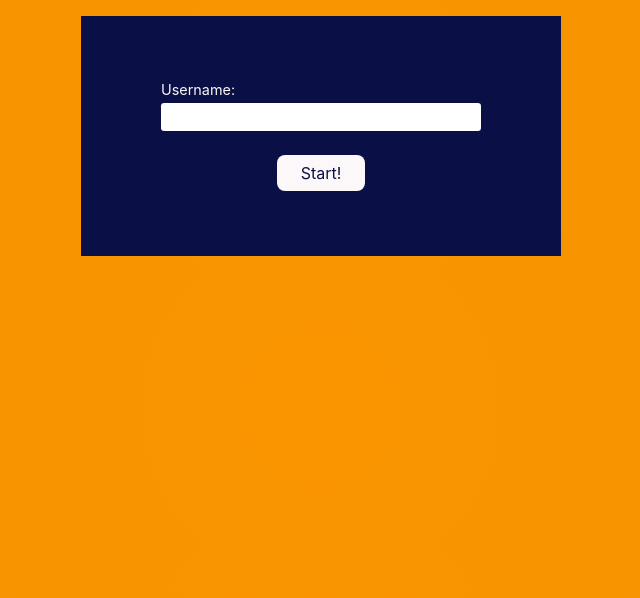
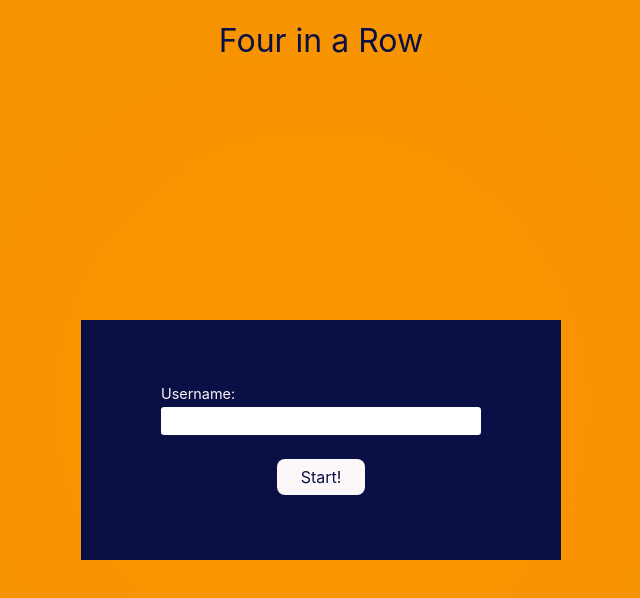
Before and after one commit to aburto22/four-in-a-row, a Next.js app in the folder client/: page / in a window 1280 px wide. Shown: the top 598 px of the page, without its empty margins (319-959 px from the left). Built offline with nearby package versions, Linux system fonts and the light colour scheme.

Commit message:
adding layout

```diff
--- /dev/null
+++ b/client/src/components/Layout/index.tsx
@@ -0,0 +1,15 @@
+import Header from "@components/Header";
+import { StyledDiv } from "./style";
+
+type LayoutProps = {
+  children: React.ReactNode;
+};
+
+const Layout = ({ children }: LayoutProps) => (
+  <StyledDiv>
+    <Header />
+    {children}
+  </StyledDiv>
+);
+
+export default Layout;
--- /dev/null
+++ b/client/src/components/Layout/style.ts
@@ -0,0 +1,8 @@
+import styled from 'styled-components';
+
+export const StyledDiv = styled.div`
+  min-height: 100vh;
+  display: grid;
+  grid-template-columns: 100%;
+  grid-template-rows: 5rem 1fr;
+`;
--- a/client/src/components/PrivateRoute/index.tsx
+++ b/client/src/components/PrivateRoute/index.tsx
@@ -12,12 +12,11 @@ const PrivateRoute = ({ children }: PrivateRouteProps) => {
   const { push } = useRouter();
 
   useEffect(() => {
-    console.log("running");
     if (!username) {
       push("/");
       return;
     }
-    setLoading(true);
+    setLoading(false);
   }, [username, push]);
 
   if (loading) {
--- a/client/src/pages/_app.tsx
+++ b/client/src/pages/_app.tsx
@@ -2,12 +2,15 @@ import type { AppProps } from "next/app";
 import GlobalStyle from "@/styles/global";
 import store from "@store";
 import { Provider } from "react-redux";
+import Layout from "@components/Layout";
 
 export default function App({ Component, pageProps }: AppProps) {
   return (
     <Provider store={store}>
       <GlobalStyle />
-      <Component {...pageProps} />
+      <Layout>
+        <Component {...pageProps} />
+      </Layout>
     </Provider>
   );
 }
```
